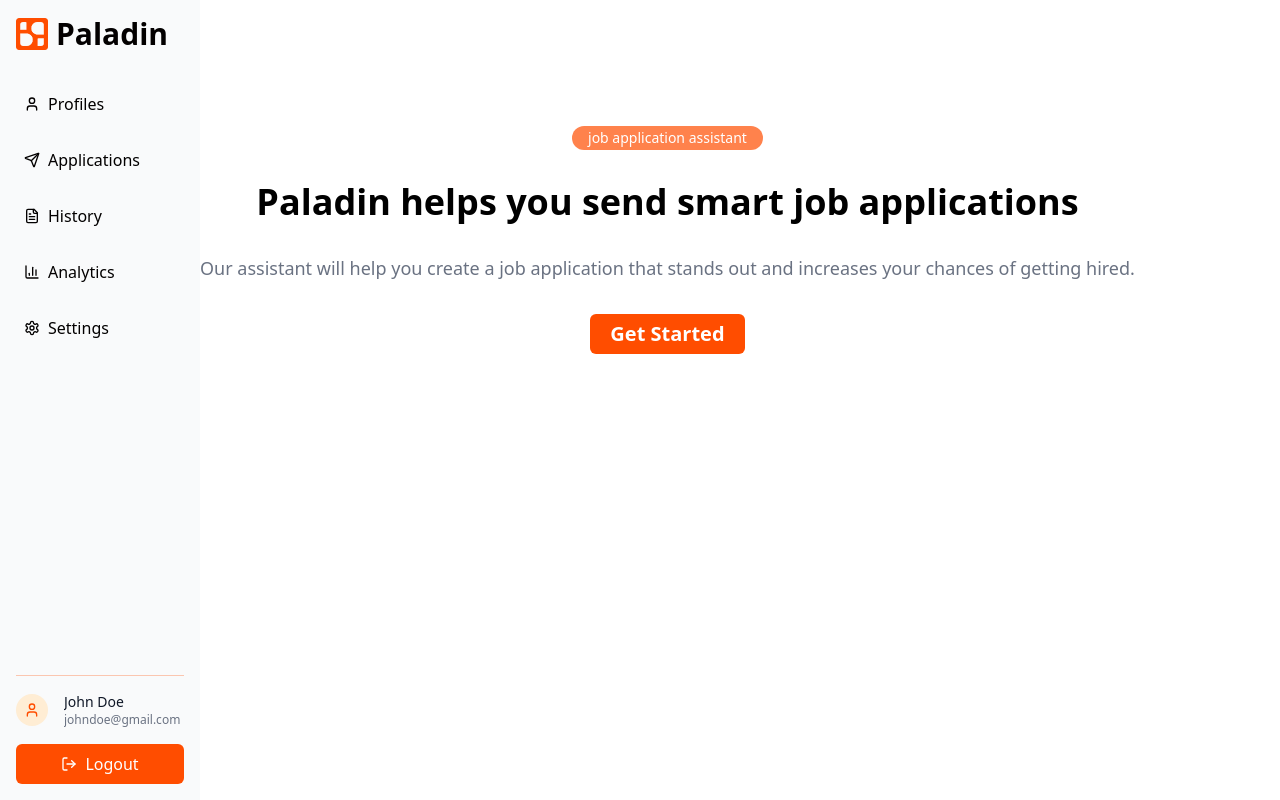
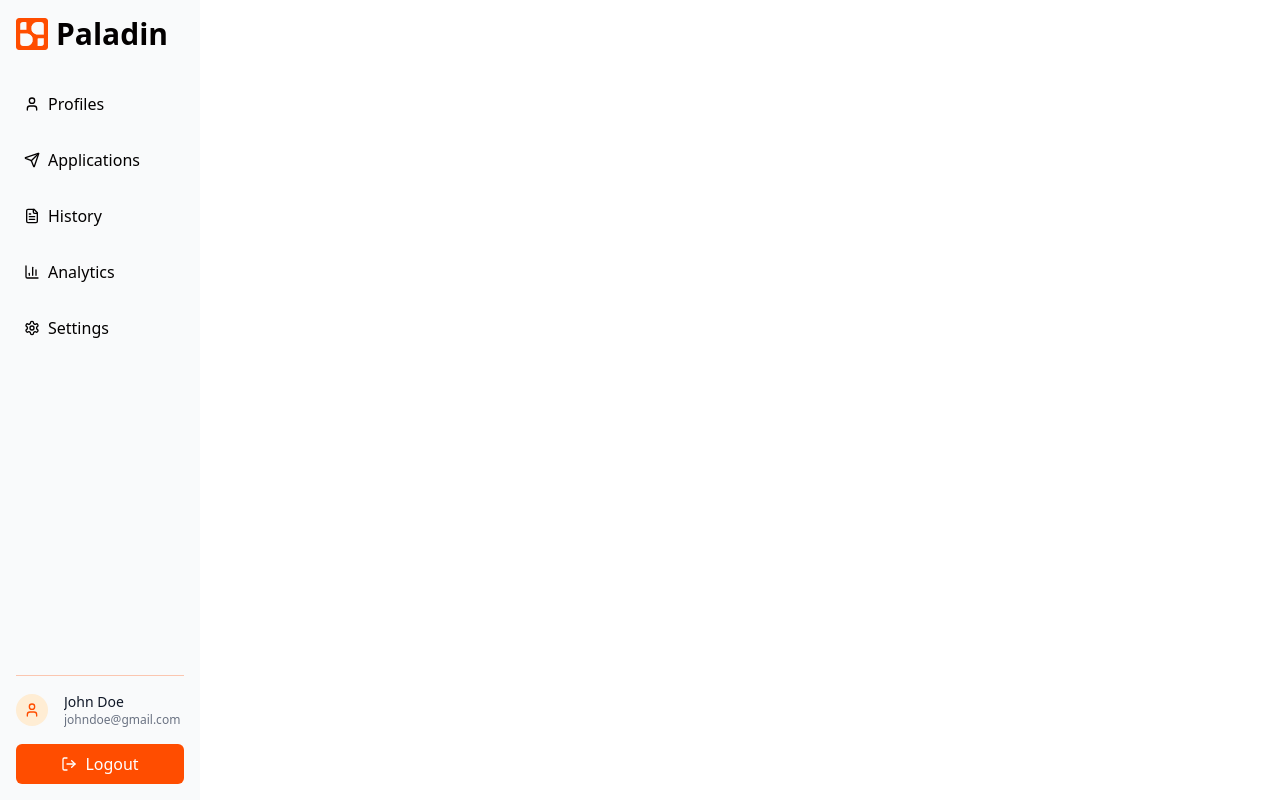
Before and after one commit to oluwatimilehinawoniyi/paladin, a SvelteKit app: page /app in a window 1280 px wide. Built offline with nearby package versions, Linux system fonts and the light colour scheme.

Commit message:
set dashboard for development

```diff
--- a/src/routes/(dashboard)/app/+page.svelte
+++ b/src/routes/(dashboard)/app/+page.svelte
@@ -1,24 +1,4 @@
 <script lang="ts">
 </script>
 
-<section class="flex h-[60vh] flex-col items-center justify-center">
-	<div class="flex flex-col items-center justify-center gap-8 text-center">
-		<div class="rounded-full bg-[#ff4d00]/70 px-4 py-0.5 text-sm font-medium">
-			<p class="text-white">job application assistant</p>
-		</div>
-
-		<h1 class="text-4xl font-bold">Paladin helps you send smart job applications</h1>
-
-		<p class="text-lg text-gray-500">
-			Our assistant will help you create a job application that stands out and increases
-			your chances of getting hired.
-		</p>
-
-		<a
-			href="/login"
-			class="flex h-8 items-center justify-center rounded-md bg-[#ff4d00] p-5 text-xl font-semibold text-white capitalize"
-		>
-			get started
-		</a>
-	</div>
-</section>
+<section class="flex h-[60vh] flex-col items-center justify-center px-4"></section>
```
